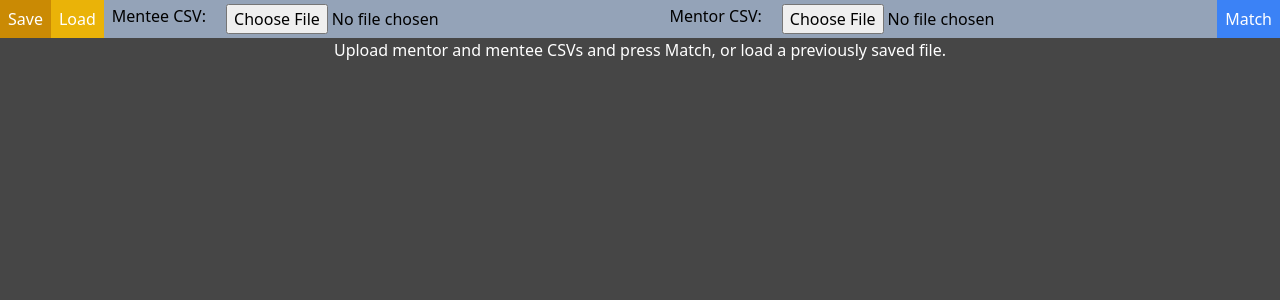
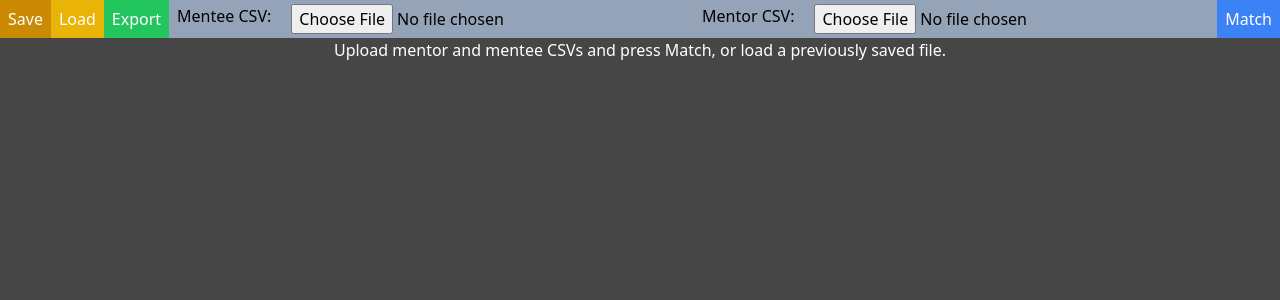
Before and after one commit to VanQueerClimbers/VQCMentorshipMatcher, a Next.js app: page / in a window 1280 px wide. Shown: the top 300 px of the page. Built offline with nearby package versions, Linux system fonts and the light colour scheme.

Commit message:
Add export csv button

```diff
--- a/app/components/menu.tsx
+++ b/app/components/menu.tsx
@@ -5,9 +5,10 @@ interface MenuProps {
   submitCallback: (mentee: string, mentor: string) => void;
   loadCallback: (data: string) => void;
   saveCallback: () => void;
+  exportCallback: () => void;
 }
 
-const MenuBar = ( { submitCallback, loadCallback, saveCallback } : MenuProps ) => {
+const MenuBar = ( { submitCallback, loadCallback, saveCallback, exportCallback } : MenuProps ) => {
   const loadInputRef = useRef<HTMLInputElement | null>(null);
   const [mentorData, setMentorData] = useState("");
   const [menteeData, setMenteeData] = useState("");
@@ -81,6 +82,11 @@ const MenuBar = ( { submitCallback, loadCallback, saveCallback } : MenuProps ) =
         onClick={loadItem}>
         Load
       </button>
+      <button
+        className="flex-none bg-green-500 hover:bg-green-600 text-white py-1 px-2"
+        onClick={exportCallback}>
+        Export
+      </button>
       <form className="flex flex-auto">
         <div className="flex-auto flex py-1 px-2">
           <div className="flex-none">Mentee CSV:</div>
--- a/app/page.tsx
+++ b/app/page.tsx
@@ -23,6 +23,37 @@ export default function Page() {
     setTeams(teams);
     setLoading(false);
   }
+
+  const exportCSV = () => {
+    let csvString = "GroupNumber,Role,Name,Pronouns,Email,GroupStyles,GroupGyms,GroupAvailability\n"
+    teams.forEach((team, index) => {
+      const groupNumber = index+1;
+      const gyms = "\"" + team.commutableGyms().join(",") + "\"";
+      const styles = "\"" + team.styles().join(",") + "\"";
+      const availability = "\"" + team.availability().join(",") + "\"";
+      team.mentors.forEach((mentor) => {
+        const name = "\"" + mentor.name + "\"";
+        const pronouns = "\"" + mentor.pronouns + "\"";
+        const email = "\""+mentor.email +"\"";
+        csvString += `${groupNumber},Mentor,${name},${pronouns},${email},${styles},${gyms},${availability}\n`
+      });
+      team.mentees.forEach((mentor) => {
+        const name = "\"" + mentor.name + "\"";
+        const pronouns = "\"" + mentor.pronouns + "\"";
+        const email = "\""+mentor.email +"\"";
+        csvString += `${groupNumber},Mentee,${name},${pronouns},${email},${styles},${gyms},${availability}\n`
+      });
+    });
+
+    const blob = new Blob([csvString], { type: "text/csv" });
+    const downloadLink = document.createElement("a");
+    downloadLink.href = URL.createObjectURL(blob);
+    downloadLink.download = "VQCGroups.csv"
+    document.body.appendChild(downloadLink);
+    downloadLink.click();
+    document.body.removeChild(downloadLink);
+
+  };
 
   const saveState = () => {
     const jsonString = JSON.stringify(teams, null, 2);
@@ -71,7 +102,8 @@ export default function Page() {
       <MenuBar
         submitCallback={csvDataReceived}
         loadCallback={loadState}
-        saveCallback={saveState}/>
+        saveCallback={saveState}
+        exportCallback={exportCSV}/>
       <div className="h-screen w-screen">
         { loading ? (
           <p className="text-white text-center">Loading...</p>
```
